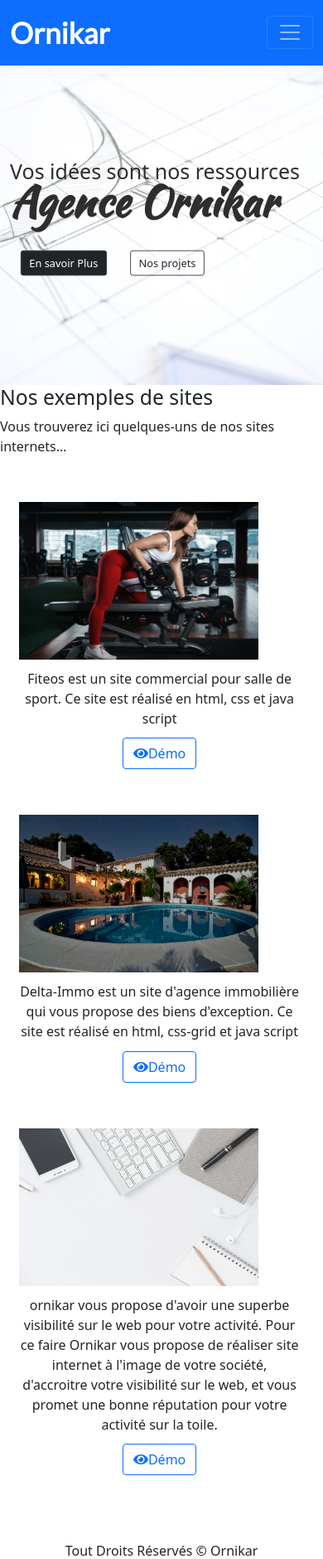
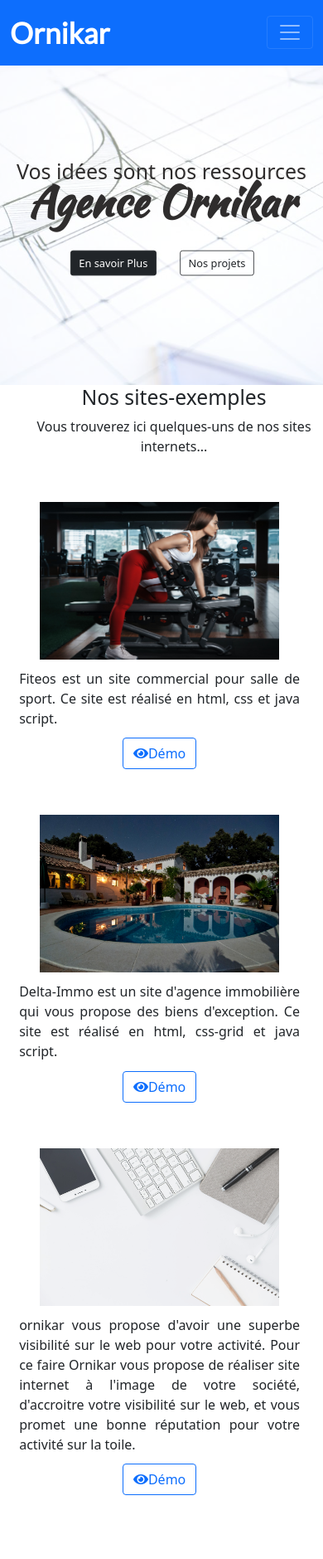
Before and after one commit to RENZOZ78/ORNIKAR, a PHP site: page /projets.html in a window 390 px wide. Shown: the top 1879 px of the page at 83% size. Run offline with PHP 8.4, Linux system fonts and the light colour scheme; some libraries are stand-ins or nearby versions.

Commit message:
media sur page projets, format mobile

```diff
--- a/projets.css
+++ b/projets.css
@@ -69,13 +69,29 @@ h1{
     grid-template-columns: repeat(2,1fr);
     margin: 1.5rem 0;
     padding-right: 0.3rem;
-    img{margin-left: 0.7rem;}
-    .project_text{margin: 0.7rem 0.7rem;}
+
+  }
+  img{margin-left: 0.7rem;}
+  .project_text{margin: 0.7rem 0.7rem;}
+
+  .section_title, .section_text{
+    padding-left: 30px;
+  }
+
+  .projects.ptb_2{
+    margin-top: 50px;
   }
 
 
 
 /****************************** MEDIA QUERY */
+
+@media screen and (min-width: 990px){
+
+  .project{
+    width: 90%;
+  }
+}
 
 @media screen and (max-width: 1200px){
     /* header{
@@ -129,7 +145,12 @@ h1{
     }
     .text-intro{
         padding: 100px auto;
+        text-align: center;
     }
+    .section_title, .section_text{
+      text-align: center;
+    }
+
 }
 
 @media screen and (max-width: 762px){
@@ -172,9 +193,11 @@ display: block;
     width: 80%;
     margin-left: auto;
     margin-right: auto;
+  }
 
+  p.project_text{
 
-
+    text-align: justify;
   }
 }
 
--- a/projets.html
+++ b/projets.html
@@ -72,29 +72,23 @@
 
     <section class="projects_section text_center ptb_3">
 
-        <h2 class="section_title ">Nos exemples de sites</h2>
+        <h2 class="section_title ">Nos sites-exemples</h2>
         <p class="section_text ">Vous trouverez ici quelques-uns de nos sites internets...</p>
         <div class="container">
 
             <div class="projects ptb_2">
-                <!-- <div class="project">
-                    <img src="img/04d.svg" class="meteo-zero-img" alt="Meteo-zero" height="190px" width="320px">
-                    <div class="project_content text-center">
-                        <p class="project_text">Meteo-Zero est une application qui vous permet de connaître la température de la ville où vous vous trouvez en temps réel, ainsi que les prévisions météoroliques de la semaine!!</p>
-                        <a href="https://meteo-zero.netlify.app/" class="btn btn-larg btn-outline-primary btn_project_section "><i class="fas fa-eye"></i>Démo</a>
-                    </div>
-                </div> -->
+
                 <div class="project">
                     <img src="img/gym-accueil.jpg" class="gym-accueil-img"  alt="Fiteos" height="190px" width="320px" >
                     <div class="project_content">
-                        <p class="project_text">Fiteos est un site commercial pour salle de sport. Ce site est réalisé en html, css et java script</p>
+                        <p class="project_text">Fiteos est un site commercial pour salle de sport. Ce site est réalisé en html, css et java script.</p>
                         <a href="https://cocky-einstein-d0b9f5.netlify.app/" class="btn btn-larg btn-outline-primary btn_project_section"><i class="fas fa-eye"></i>Démo</a>
                     </div>
                 </div>
                 <div class="project">
                     <img src="img/img-portfolio2.jpg" alt="delta-immo" height="190px" width="320px" >
                     <div class="project_content">
-                        <p class="project_text">Delta-Immo est un site d'agence immobilière qui vous propose des biens d'exception. Ce site est réalisé en html, css-grid et java script</p>
+                        <p class="project_text">Delta-Immo est un site d'agence immobilière qui vous propose des biens d'exception. Ce site est réalisé en html, css-grid et java script.</p>
                         <a href="https://relaxed-lewin-d05331.netlify.app/" class="btn btn-larg btn-outline-primary btn_project_section"><i class="fas fa-eye"></i>Démo</a>
                     </div>
                 </div>
```
